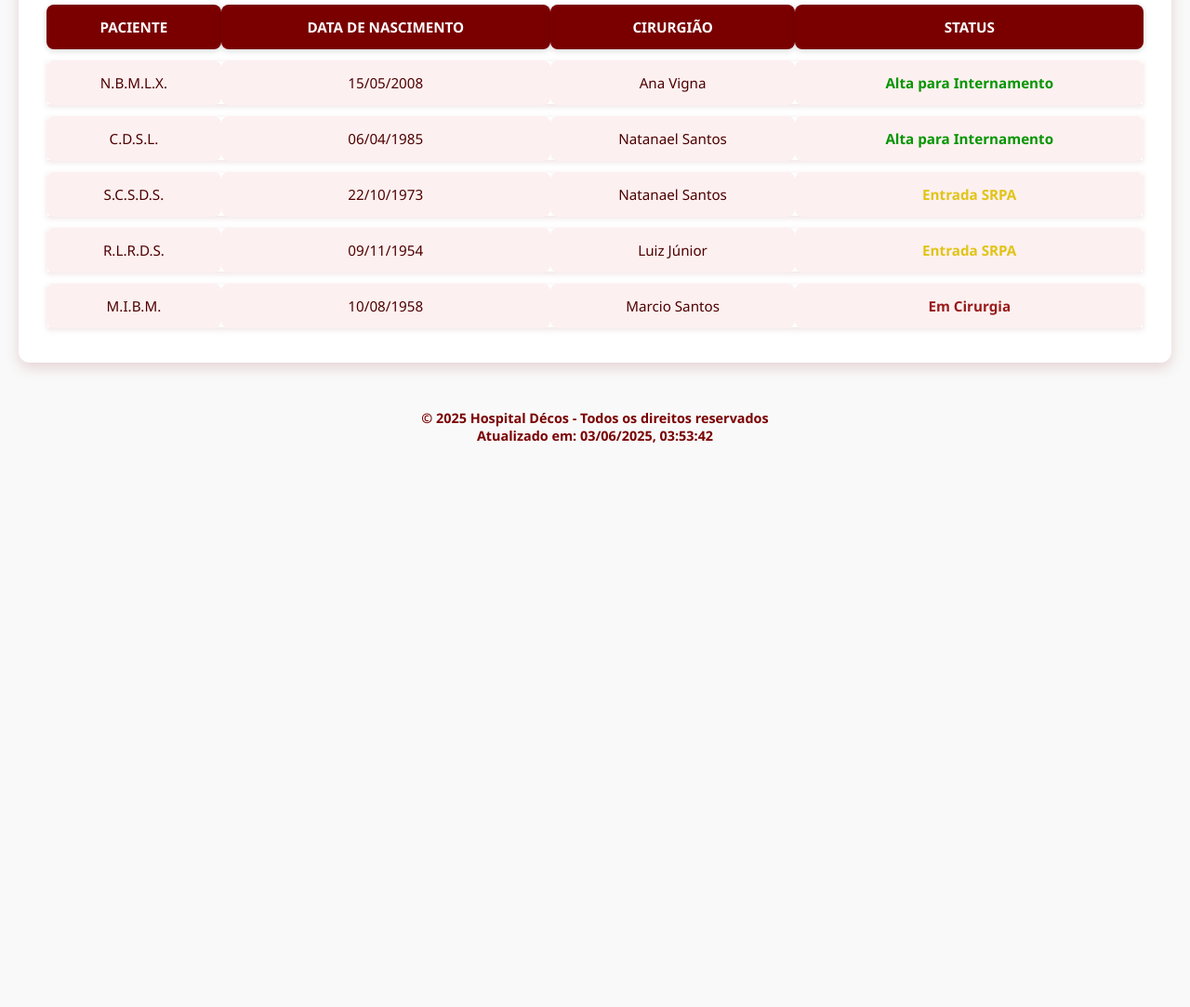
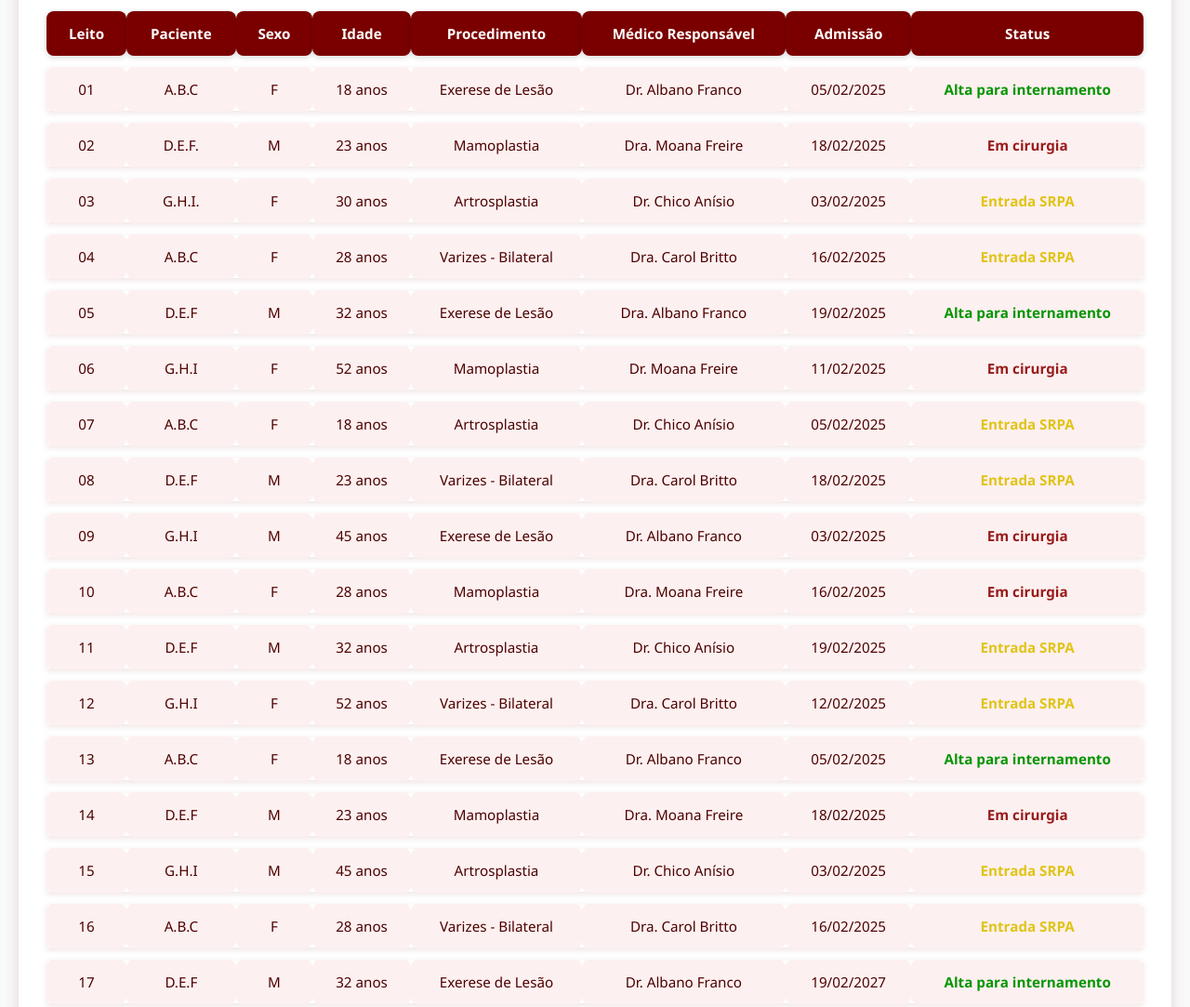
Before and after one commit to Eeverton310/SistemaDePainelDeLeitos, a plain HTML site: page src/main/resources/index.html in a window 1280 px wide. Shown: the part 320-1403 px from the top of the page at 93% size. Before the commit the page ends 818 px from the top, so only its background shows below. Drawn offline with Linux system fonts and the light colour scheme.

Commit message:
Ajustei e adicionei algumas informações na tabela

```diff
--- a/src/main/resources/index.html
+++ b/src/main/resources/index.html
@@ -13,7 +13,6 @@
     <header>
         <img src="https://decosdh.com.br/paciente/out/img/logo.png" alt="Logo Hospital Décos" class="logo" />
 
-        <h1>Hospital Decós</h1>
     </header>
 
     <section class="centro-cirurgico">
@@ -24,42 +23,188 @@
         <table class="centro-cirurgico-table">
             <thead>
                 <tr>
-                    <th>PACIENTE</th>
-                    <th>DATA DE NASCIMENTO</th>
-                    <th>CIRURGIÃO</th>
-                    <th>STATUS</th>
+                    <th>Leito</th>
+                    <th>Paciente</th>
+                    <th>Sexo</th>
+                    <th>Idade</th>
+                    <th>Procedimento</th>
+                    <th>Médico Responsável</th>
+                    <th>Admissão</th>
+                    <th>Status</th>
                 </tr>
             </thead>
             <tbody>
                 <tr>
-                    <td>N.B.M.L.X.</td>
-                    <td>15/05/2008</td>
-                    <td>Ana Vigna</td>
-                    <td><span class="status alta">Alta para Internamento</span></td>
+                    <td>01</td>
+                    <td>A.B.C</td>
+                    <td>F</td>
+                    <td>18 anos</td>
+                    <td>Exerese de Lesão</td>
+                    <td>Dr. Albano Franco</td>
+                    <td>05/02/2025</td>
+                    <td><span class="status alta">Alta para internamento</span></td>
                 </tr>
                 <tr>
-                    <td>C.D.S.L.</td>
-                    <td>06/04/1985</td>
-                    <td>Natanael Santos</td>
-                    <td><span class="status alta">Alta para Internamento</span></td>
+                    <td>02</td>
+                    <td>D.E.F.</td>
+                    <td>M</td>
+                    <td>23 anos</td>
+                    <td>Mamoplastia</td>
+                    <td>Dra. Moana Freire</td>
+                    <td>18/02/2025</td>
+                    <td><span class="status baixa">Em cirurgia</span></td>
+
                 </tr>
                 <tr>
-                    <td>S.C.S.D.S.</td>
-                    <td>22/10/1973</td>
-                    <td>Natanael Santos</td>
-                    <td><span class="status srpa">Entrada SRPA</span></td>
+                    <td>03</td>
+                    <td>G.H.I.</td>
+                    <td>F</td>
+                    <td>30 anos</td>
+                    <td>Artrosplastia</td>
+                    <td>Dr. Chico Anísio</td>
+                    <td>03/02/2025</td>
+                    <td><span class="status media">Entrada SRPA</span></td>
                 </tr>
                 <tr>
-                    <td>R.L.R.D.S.</td>
-                    <td>09/11/1954</td>
-                    <td>Luiz Júnior</td>
-                    <td><span class="status srpa">Entrada SRPA</span></td>
+                    <td>04</td>
+                    <td>A.B.C</td>
+                    <td>F</td>
+                    <td>28 anos</td>
+                    <td>Varizes - Bilateral</td>
+                    <td>Dra. Carol Britto</td>
+                    <td>16/02/2025</td>
+                    <td><span class="status media"> Entrada SRPA</span></td>
                 </tr>
                 <tr>
-                    <td>M.I.B.M.</td>
-                    <td>10/08/1958</td>
-                    <td>Marcio Santos</td>
-                    <td><span class="status cirurgia">Em Cirurgia</span></td>
+                    <td>05</td>
+                    <td>D.E.F</td>
+                    <td>M</td>
+                    <td>32 anos</td>
+                    <td>Exerese de Lesão</td>
+                    <td>Dra. Albano Franco</td>
+                    <td>19/02/2025</td>
+                    <td><span class="status alta">Alta para internamento</span></td>
+                </tr>
+                <tr>
+                    <td>06</td>
+                    <td>G.H.I</td>
+                    <td>F</td>
+                    <td>52 anos</td>
+                    <td>Mamoplastia</td>
+                    <td>Dr. Moana Freire</td>
+                    <td>11/02/2025</td>
+                    <td><span class="status baixa">Em cirurgia</span></td>
+                </tr>
+                <tr>
+                    <td>07</td>
+                    <td>A.B.C</td>
+                    <td>F</td>
+                    <td>18 anos</td>
+                    <td>Artrosplastia</td>
+                    <td>Dr. Chico Anísio</td>
+                    <td>05/02/2025</td>
+                    <td><span class="status media"> Entrada SRPA</span></td>
+                </tr>
+                <tr>
+                    <td>08</td>
+                    <td>D.E.F</td>
+                    <td>M</td>
+                    <td>23 anos</td>
+                    <td>Varizes - Bilateral</td>
+                    <td>Dra. Carol Britto</td>
+                    <td>18/02/2025</td>
+                    <td><span class="status media">Entrada SRPA</span></td>
+
+                </tr>
+                <tr>
+                    <td>09</td>
+                    <td>G.H.I</td>
+                    <td>M</td>
+                    <td>45 anos</td>
+                    <td>Exerese de Lesão</td>
+                    <td>Dr. Albano Franco</td>
+                    <td>03/02/2025</td>
+                    <td><span class="status baixa">Em cirurgia</span></td>
+                </tr>
+                <tr>
+                    <td>10</td>
+                    <td>A.B.C</td>
+                    <td>F</td>
+                    <td>28 anos</td>
+                    <td>Mamoplastia</td>
+                    <td>Dra. Moana Freire</td>
+                    <td>16/02/2025</td>
+                    <td><span class="status baixa">Em cirurgia</span></td>
+                </tr>
+                <tr>
+                    <td>11</td>
+                    <td>D.E.F</td>
+                    <td>M</td>
+                    <td>32 anos</td>
+                    <td>Artrosplastia</td>
+                    <td>Dr. Chico Anísio</td>
+                    <td>19/02/2025</td>
+                    <td><span class="status media">Entrada SRPA</span></td>
+                </tr>
+                <tr>
+                    <td>12</td>
+                    <td>G.H.I</td>
+                    <td>F</td>
+                    <td>52 anos</td>
+                    <td>Varizes - Bilateral</td>
+                    <td>Dra. Carol Britto</td>
+                    <td>12/02/2025</td>
+                    <td><span class="status media">Entrada SRPA</span></td>
+                </tr>
+                <tr>
+                    <td>13</td>
+                    <td>A.B.C</td>
+                    <td>F</td>
+                    <td>18 anos</td>
+                    <td>Exerese de Lesão</td>
+                    <td>Dr. Albano Franco</td>
+                    <td>05/02/2025</td>
+                    <td><span class="status alta">Alta para internamento</span></td>
+                </tr>
+                <tr>
+                    <td>14</td>
+                    <td>D.E.F</td>
+                    <td>M</td>
+                    <td>23 anos</td>
+                    <td>Mamoplastia</td>
+                    <td>Dra. Moana Freire</td>
+                    <td>18/02/2025</td>
+                    <td><span class="status baixa">Em cirurgia</span></td>
+                </tr>
+                <tr>
+                    <td>15</td>
+                    <td>G.H.I</td>
+                    <td>M</td>
+                    <td>45 anos</td>
+                    <td>Artrosplastia</td>
+                    <td>Dr. Chico Anísio</td>
+                    <td>03/02/2025</td>
+                    <td><span class="status media">Entrada SRPA</span></td>
+                </tr>
+                <tr>
+                    <td>16</td>
+                    <td>A.B.C</td>
+                    <td>F</td>
+                    <td>28 anos</td>
+                    <td>Varizes - Bilateral</td>
+                    <td>Dra. Carol Britto</td>
+                    <td>16/02/2025</td>
+                    <td><span class="status media">Entrada SRPA</span></td>
+                </tr>
+                <tr>
+                    <td>17</td>
+                    <td>D.E.F</td>
+                    <td>M</td>
+                    <td>32 anos</td>
+                    <td>Exerese de Lesão</td>
+                    <td>Dr. Albano Franco</td>
+                    <td>19/02/2027</td>
+                    <td><span class="status alta">Alta para internamento</span></td>
                 </tr>
             </tbody>
         </table>
--- a/src/main/resources/style.css
+++ b/src/main/resources/style.css
@@ -9,14 +9,17 @@ body {
   margin: 0;
   padding: 20px;
 }
+
 header {
-  display: flex;
-  align-items: center;
+  justify-content: center;
   gap: 12px;
   margin-bottom: 30px;
+  align-items: center;
+  display: flex;
 }
+
 header img {
-  width: 120px;
+  width: 130px;
   height: auto;
 }
 header h1 {
@@ -82,12 +85,12 @@ table.centro-cirurgico-table tbody tr:hover {
   font-weight: 700;
 }
 
-.status.srpa {
+.status.media {
   color: #ddc000e9;
   font-weight: 700;
 }
 
-.status.cirurgia {
+.status.baixa {
   color: #991b1b;
   font-weight: 700;
 }
```
Lines whose indentation alone changed are shown as unchanged.
